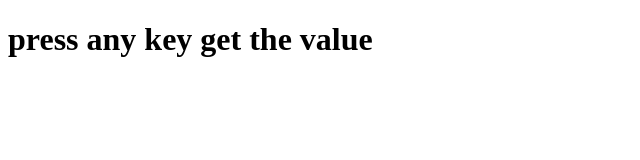
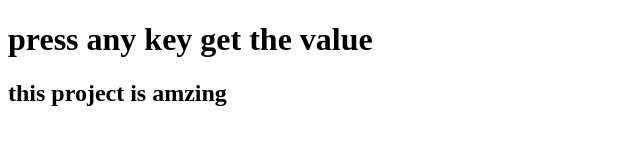
Before and after one commit to mithleshdevdas/js-projests, a plain HTML site: page keypress.html in a window 1280 px wide. Shown: the whole page, without its empty margins (0-640 px from the left). Drawn offline with Linux system fonts and the light colour scheme.

Commit message:
h2 heading update

```diff
--- a/keypress.html
+++ b/keypress.html
@@ -8,6 +8,7 @@
 <body>
 
     <h1>press any key get the value</h1>
+    <h2>this project is amzing</h2>
     <div id="insert"></div>
 </body>
 <script>
```
